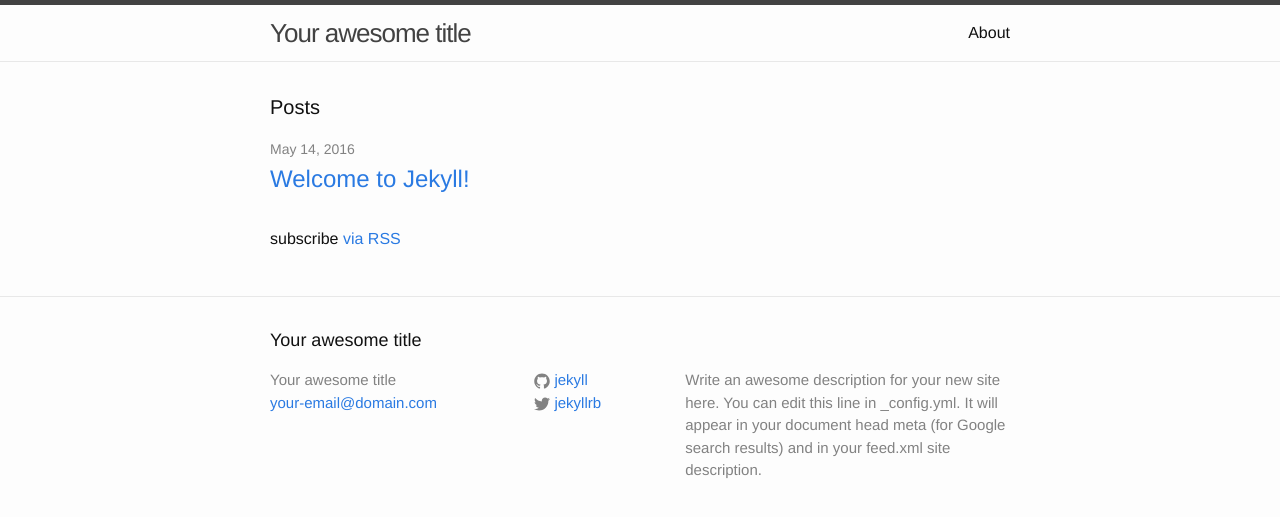
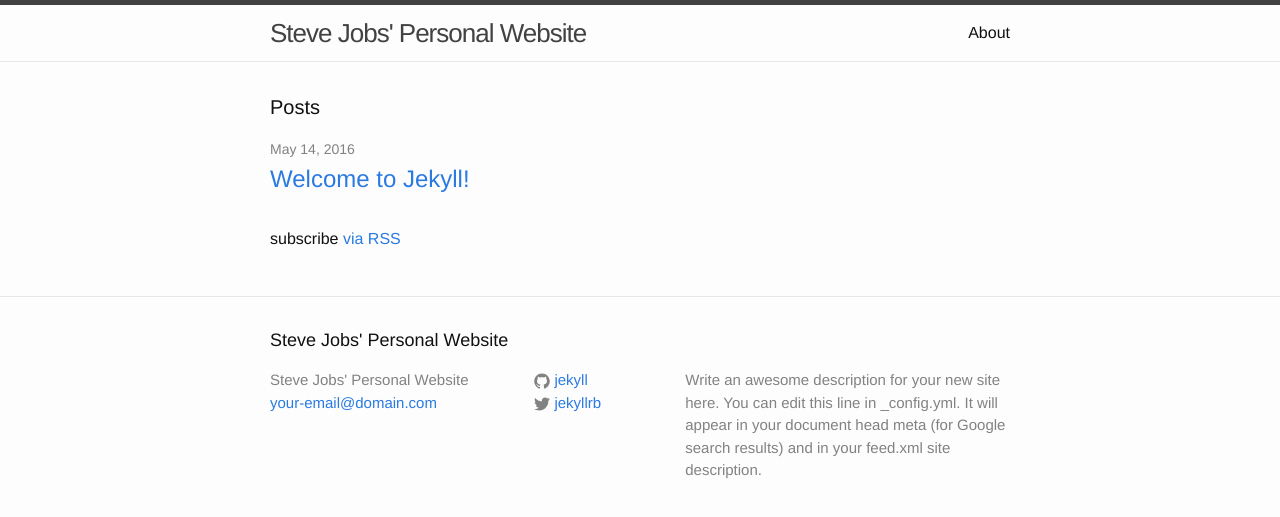
Before and after one commit to ishanm0/ishanm0.github.io, a Jekyll site: the page built from index.html, in a window 1280 px wide. Shown: the top 517 px of the page. Built offline with Jekyll 4.4.1, drawn with Linux system fonts in a browser that asks for light colours.

Commit message:
Updated _config.yml

```diff
--- a/_config.yml
+++ b/_config.yml
@@ -6,7 +6,7 @@
 # 'jekyll serve'. If you change this file, please restart the server process.
 
 # Site settings
-title: Your awesome title
+title: "Steve Jobs' Personal Website"
 email: your-email@domain.com
 description: > # this means to ignore newlines until "baseurl:"
   Write an awesome description for your new site here. You can edit this
```
